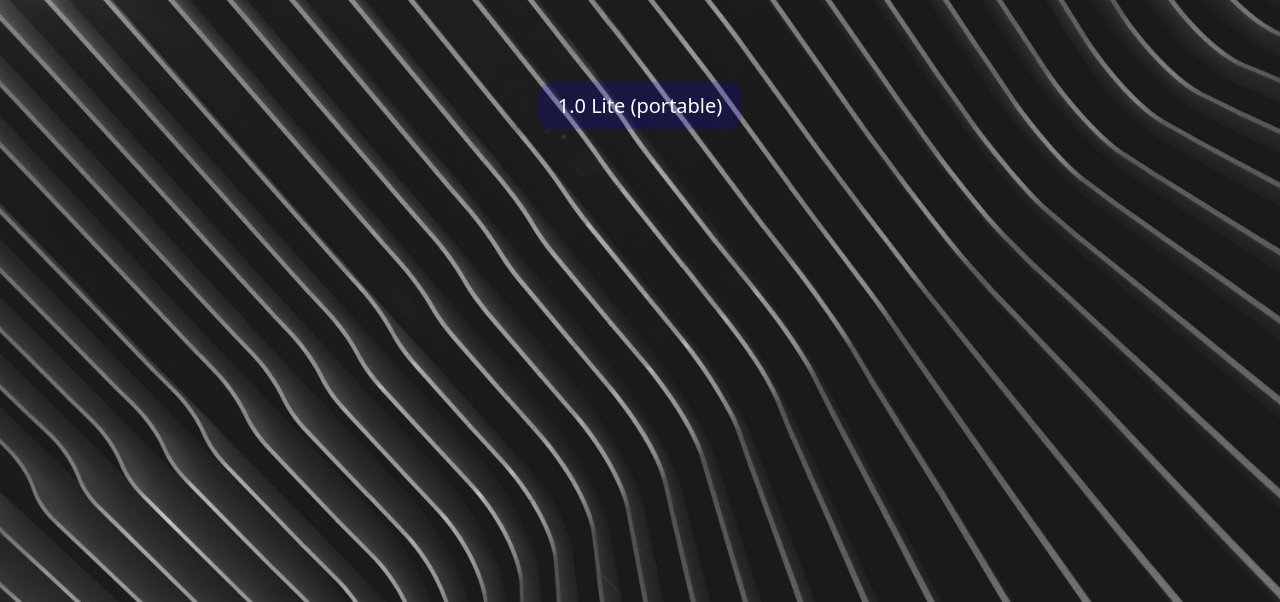
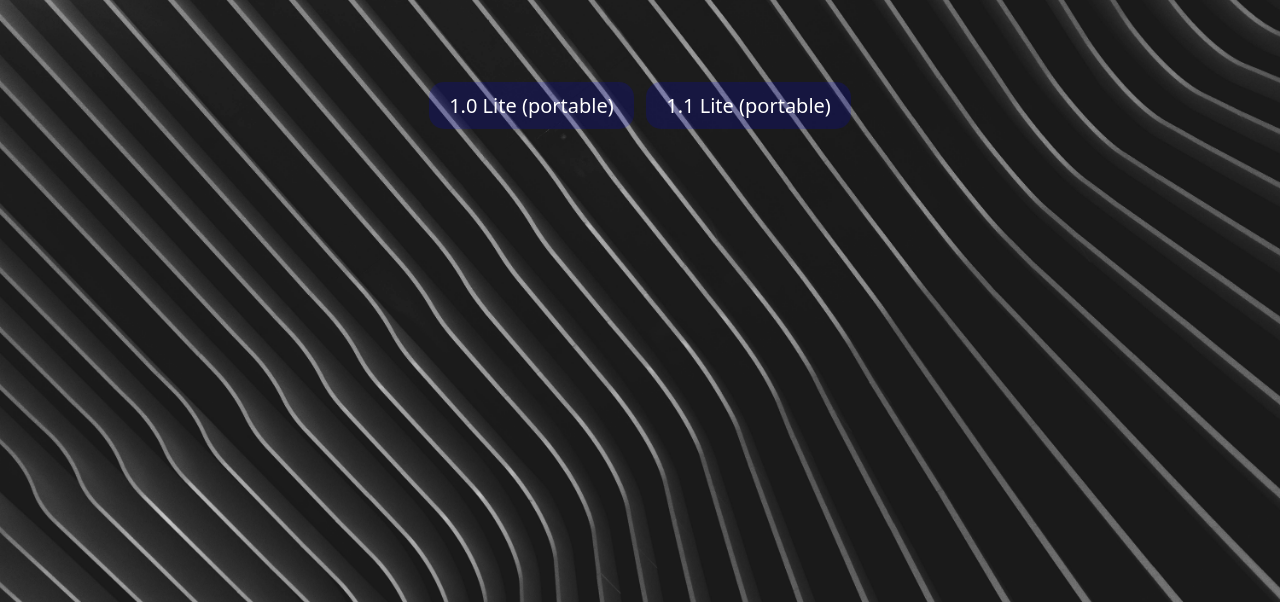
Before and after one commit to mcmdev4/scllang, a plain HTML site: page portable/index.html in a window 1280 px wide. Shown: the part 198-800 px from the top of the page. Drawn offline with Linux system fonts and the light colour scheme.

Commit message:
Add download link for version 1.1 Lite (portable)
Added a download button for version 1.1 Lite (portable) alongside version 1.0.

```diff
--- a/portable/index.html
+++ b/portable/index.html
@@ -13,6 +13,7 @@
 
     <main>
         <a href="https://github.com/mcmdev4/scllang/releases/download/1.0/scl-lite.7z"><button>1.0 Lite (portable)</button></a>
+        <a href="https://github.com/mcmdev4/scllang/releases/download/1.1/scl-lite.7z"><button>1.1 Lite (portable)</button></a>
     </main>
 </body>
 </html>
```
